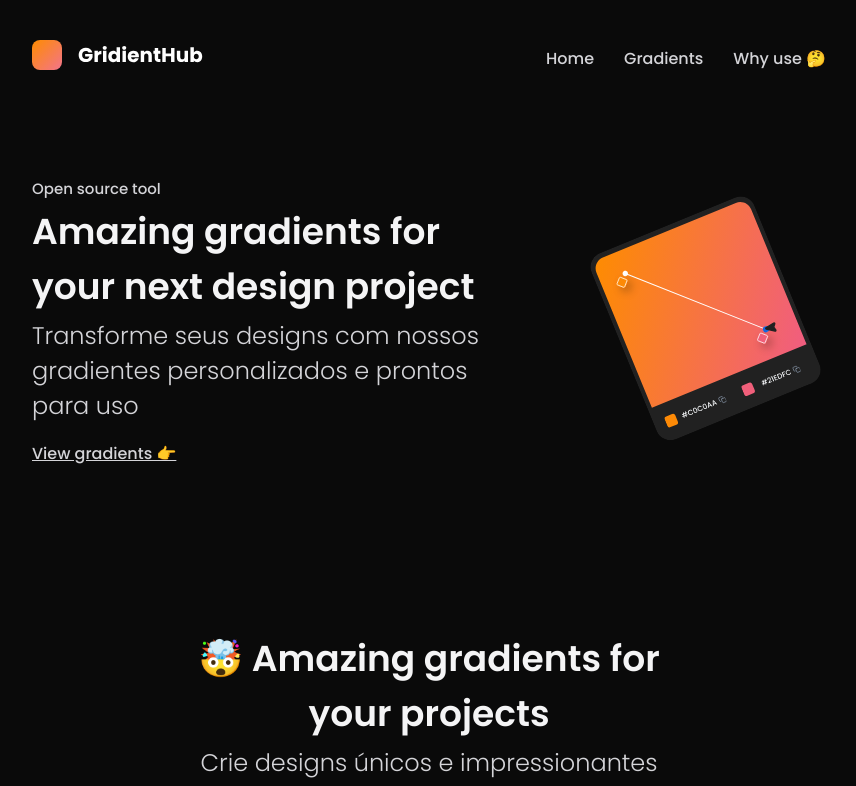
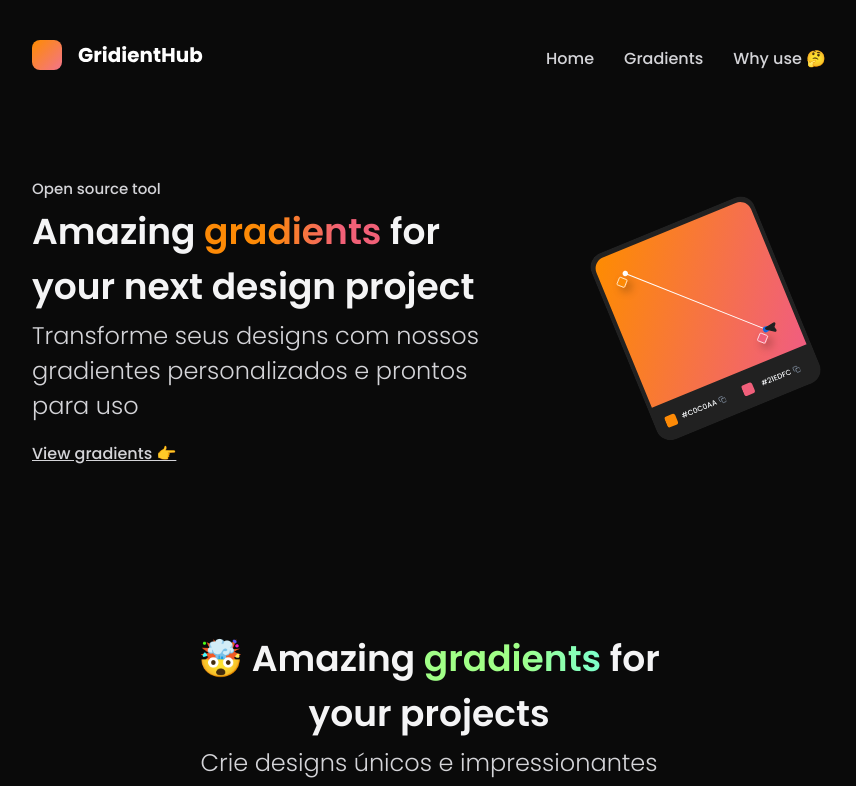
Before and after one commit to Leosousa-dev/gradienthub, a Next.js app: page / in a window 1280 px wide. Shown: the top 786 px of the page, without its empty margins (211-1067 px from the left). Built offline with nearby package versions, Linux system fonts and the light colour scheme.

Commit message:
add textgradient

```diff
--- a/src/app/page.module.css
+++ b/src/app/page.module.css
@@ -14,4 +14,7 @@
     .footer{
         text-align: center;
     }
+    .pfooter{
+        font-size: 15px;
+    }
 }
--- a/src/app/page.tsx
+++ b/src/app/page.tsx
@@ -11,7 +11,7 @@ export default function Home() {
         <GradientSection/>
       </main>
       <footer className={styles.footer}>
-        <p>© 2022 Leonardo, no cookies here 🍪</p>
+        <p className={styles.pfooter}>© 2022 Leonardo, no cookies here 🍪</p>
       </footer>
     </>
   )
--- a/src/components/hero/hero.module.css
+++ b/src/components/hero/hero.module.css
@@ -21,6 +21,13 @@
     width: 150px;
     text-decoration: underline;
 }
+.textgradient{
+    background: linear-gradient(89.86deg, #FD8A06 36.89%, #F16077 77.01%);
+    -webkit-background-clip: text;
+    -webkit-text-fill-color: transparent;
+    background-clip: text;
+    text-fill-color: transparent;
+}
 @media (max-width: 425px){
     .container{
         flex-direction: column-reverse;
--- a/src/components/hero/hero.tsx
+++ b/src/components/hero/hero.tsx
@@ -11,7 +11,7 @@ export default function Hero(){
             <div className={styles.container}>
                <div className={styles.box}>
                   <span>Open source tool</span>
-                  <h1>Amazing gradients for your next design project</h1>
+                  <h1>Amazing <strong className={styles.textgradient}>gradients</strong> for your next design project</h1>
                   <p>Transforme seus designs com nossos gradientes personalizados e prontos para uso</p>
                   <Link href="/gradients" className={styles.button}>View gradients 👉️</Link>
                </div>
--- a/src/components/sectionGradients/gradientSection.module.css
+++ b/src/components/sectionGradients/gradientSection.module.css
@@ -25,6 +25,13 @@
     justify-content: space-between;
     gap: 24px;
 }
+.textgradient{
+    background: linear-gradient(89.81deg, #A0FF87 52.62%, #7EFFCA 97.47%);
+    -webkit-background-clip: text;
+    -webkit-text-fill-color: transparent;
+    background-clip: text;
+    text-fill-color: transparent;
+}
 @media screen and (max-width: 425px) {
     .section{
         margin-top: 100px;
--- a/src/components/sectionGradients/gradients.tsx
+++ b/src/components/sectionGradients/gradients.tsx
@@ -7,7 +7,7 @@ export default function GradientSection(){
         <section className={styles.section}>
             <div className={styles.container}>
                 <div className={styles.box}>
-                    <h2>🤯 Amazing gradients for your projects</h2>
+                    <h2>🤯 Amazing <strong className={styles.textgradient}>gradients</strong> for your projects</h2>
                     <p>Crie designs únicos e impressionantes com nossos gradientes personalizados</p>
                 </div>
             </div>
```
